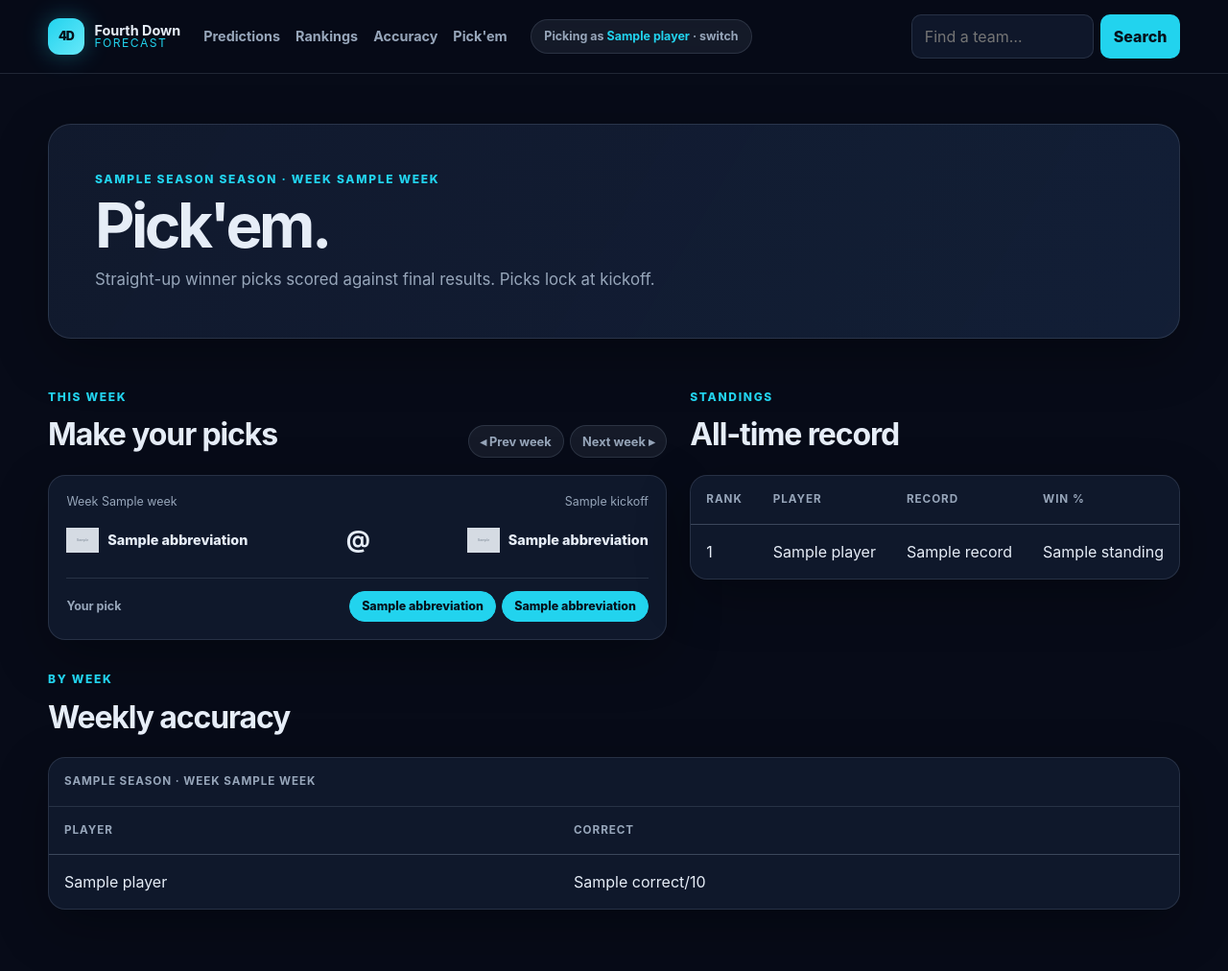
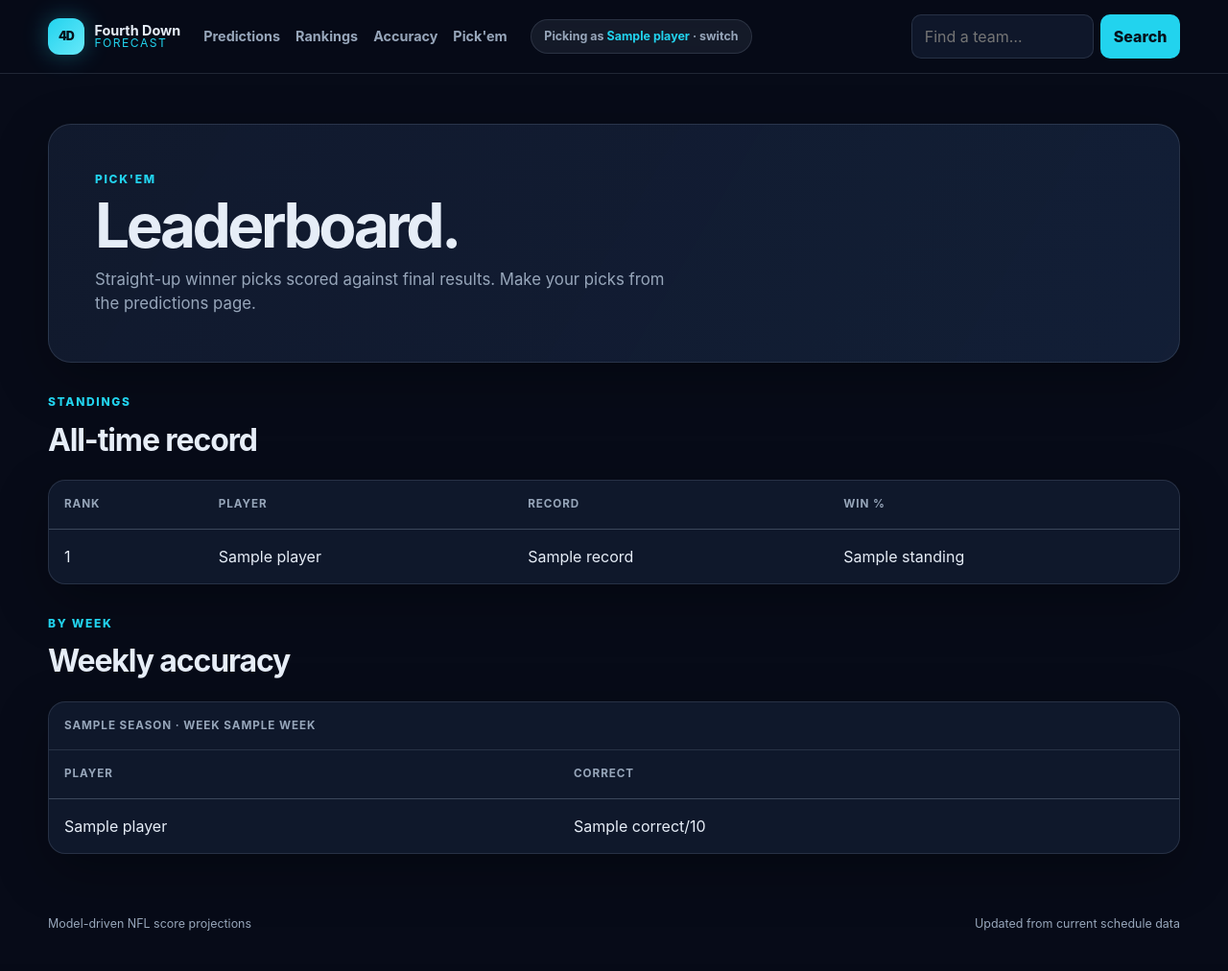
Before and after one commit to chrissmeltzer/nfl-predictor, a FastAPI app: template app/templates/pickem.html in a window 1280 px wide. Shown: the top 1012 px of the page at 96% size. After the commit the page ends 970 px from the top, so only its background shows below. Run offline with FastAPI, Linux system fonts and the light colour scheme; the template is opened without the code that fills it: most values are stand-ins (such as "Sample title", 1, 10 or a date in 2020); grey boxes marked "Sample" are stand-in pictures.

Commit message:
refactor: make the pick'em page a leaderboard-only view
Picking now happens inline on the predictions page, so the pick'em
page no longer needs its own game list, week nav, or pick buttons —
it shows just the all-time standings and weekly-accuracy tables.
Also simplifies the pick submission route to always redirect back to
the predictions page, since that's the only place picks are made
from now, and drops the CSS and template code that only served the
removed UI.

Co-Authored-By: Claude Sonnet 5 <noreply@anthropic.com>

```diff
--- a/app/main.py
+++ b/app/main.py
@@ -584,11 +584,9 @@ def join_submit(request: Request, name: str = Form(...), next: str = Form("/"),
     return response
 
 
-def _pick_redirect_url(return_to: str, week: int, game_id: str, error: str | None = None) -> str:
+def _pick_redirect_url(week: int, game_id: str, error: str | None = None) -> str:
     query = f"week={week}" + (f"&pick_error={error}" if error else "")
-    if return_to == "index":
-        return f"/?{query}#game-{game_id}"
-    return f"/pickem?{query}"
+    return f"/?{query}#game-{game_id}"
 
 
 @app.post("/games/{game_id}/pick")
@@ -597,14 +595,11 @@ def submit_pick(
     game_id: str,
     team_id: str = Form(...),
     week: int = Form(...),
-    return_to: str = Form("pickem"),
     conn=Depends(get_db),
 ):
-    return_to = return_to if return_to == "index" else "pickem"
-
     player = _current_player(request, conn)
     if player is None:
-        next_url = _pick_redirect_url(return_to, week, game_id)
+        next_url = _pick_redirect_url(week, game_id)
         return RedirectResponse(url=f"/join?next={quote(next_url, safe='')}", status_code=303)
 
     game = conn.execute("SELECT * FROM games WHERE id = ?", (game_id,)).fetchone()
@@ -615,11 +610,11 @@ def submit_pick(
         raise HTTPException(status_code=400)
 
     if _pick_locked(game):
-        return RedirectResponse(url=_pick_redirect_url(return_to, week, game_id, error="locked"), status_code=303)
+        return RedirectResponse(url=_pick_redirect_url(week, game_id, error="locked"), status_code=303)
 
     db.upsert_pick(conn, player["id"], game_id, team_id, datetime.now(timezone.utc).isoformat())
     conn.commit()
-    return RedirectResponse(url=_pick_redirect_url(return_to, week, game_id), status_code=303)
+    return RedirectResponse(url=_pick_redirect_url(week, game_id), status_code=303)
 
 
 def _pick_outcome(row) -> str:
@@ -687,39 +682,12 @@ def _build_weekly_breakdown(players, decided_picks) -> list[dict]:
     return breakdown
 
 
-def _pick_view(conn, game, teams, player_pick_team_id: str | None) -> dict:
-    home = teams[game["home_team_id"]]
-    away = teams[game["away_team_id"]]
-    return {
-        "game": game,
-        "home": home,
-        "away": away,
-        "home_logo": _logo_url(home),
-        "away_logo": _logo_url(away),
-        "kickoff": _format_kickoff(game["kickoff_at"]),
-        "actual_winner_team_id": _actual_winner_team_id(game),
-        "player_pick_team_id": player_pick_team_id,
-        "pick_locked": _pick_locked(game),
-    }
-
-
 @app.get("/pickem", response_class=HTMLResponse)
-def pickem_page(request: Request, week: int | None = None, conn=Depends(get_db)):
+def pickem_page(request: Request, conn=Depends(get_db)):
     with httpx.Client(timeout=30, follow_redirects=True) as client:
-        season, current_week = espn.fetch_current_week(client)
+        season, _ = espn.fetch_current_week(client)
         if _is_stale(conn):
             sync.sync_all(conn, client, current_season=season)
-
-    week = week or current_week
-    games = conn.execute(
-        "SELECT * FROM games WHERE season = ? AND week = ? ORDER BY kickoff_at",
-        (season, week),
-    ).fetchall()
-    teams = {row["id"]: row for row in conn.execute("SELECT * FROM teams ORDER BY name").fetchall()}
-
-    player = _current_player(request, conn)
-    picks = db.get_player_picks_for_games(conn, player["id"], [g["id"] for g in games]) if player else {}
-    matchups = [_pick_view(conn, game, teams, picks.get(game["id"])) for game in games]
 
     players = db.get_all_players(conn)
     decided_picks = db.get_decided_picks(conn)
@@ -729,7 +697,5 @@ def pickem_page(request: Request, week: int | None = None, conn=Depends(get_db))
     return templates.TemplateResponse(
         request,
         "pickem.html",
-        _template_context(
-            request, conn, matchups=matchups, week=week, season=season, standings=standings, weekly=weekly
-        ),
+        _template_context(request, conn, standings=standings, weekly=weekly),
     )
--- a/app/static/style.css
+++ b/app/static/style.css
@@ -20,7 +20,6 @@ h1, h2, h3, p { margin-top: 0; } h1 { max-width: 680px; margin-bottom: .7rem; fo
 .hero, .team-hero, .game-hero { display: flex; align-items: center; justify-content: space-between; gap: 2rem; padding: clamp(1.5rem, 4vw, 3rem); margin-bottom: 3rem; overflow: hidden; background: linear-gradient(120deg, rgba(17, 26, 46, .98), rgba(21, 34, 59, .86)); border: 1px solid var(--line); border-radius: 24px; box-shadow: var(--shadow); } .hero-copy { max-width: 620px; margin-bottom: 0; color: var(--muted); font-size: 1.05rem; } .compact-hero { margin-bottom: 1.25rem; }
 .hero-stat { min-width: 130px; padding: 1.2rem; text-align: center; background: rgba(7, 11, 24, .4); border: 1px solid var(--line); border-radius: 18px; } .hero-stat span, .hero-stat small { display: block; color: var(--muted); font-size: .75rem; text-transform: uppercase; letter-spacing: .1em; } .hero-stat strong { display: block; margin: .15rem 0; color: var(--cyan); font-size: 2rem; }
 .section-heading { display: flex; flex-wrap: wrap; justify-content: space-between; align-items: end; gap: .75rem 1rem; margin: 2rem 0 1.1rem; } .section-heading > p { margin: 0; color: var(--muted); font-size: .9rem; }
-.sort-toggle { display: flex; gap: .4rem; } .sort-link { padding: .4rem .75rem; color: var(--muted); font-size: .8rem; font-weight: 700; background: rgba(151, 166, 186, .1); border: 1px solid var(--line); border-radius: 99px; } .sort-link-active { color: #06111c; background: var(--cyan); border-color: var(--cyan); }
 .matchup-grid { display: grid; grid-template-columns: repeat(2, minmax(0, 1fr)); gap: 1rem; } .matchup-card, .detail-card, .metric-card, .schedule-card, .empty-state, .analysis-box { background: rgba(17, 26, 46, .9); border: 1px solid var(--line); border-radius: 18px; box-shadow: var(--shadow); } .matchup-card { padding: 1.15rem; }
 .card-meta, .pick-line, .probability-row, .probability-label, .card-footer-row { display: flex; justify-content: space-between; gap: .7rem; align-items: center; } .card-meta, .card-meta time { color: var(--muted); font-size: .78rem; }
 .teams-row { display: grid; grid-template-columns: 1fr auto 1fr; gap: .75rem; align-items: center; padding: 1rem 0; } .team-lockup { display: flex; align-items: center; gap: .55rem; font-size: .9rem; font-weight: 800; } .team-lockup-right { justify-content: flex-end; text-align: right; } .team-logo { flex: 0 0 auto; width: 34px; height: 34px; object-fit: contain; } .team-logo-xl { width: 82px; height: 82px; } .score-prediction { text-align: center; } .score-prediction strong { display: block; font-size: 1.55rem; letter-spacing: -.05em; } .score-prediction small { padding-inline: .25rem; color: var(--muted); } .score-prediction span { color: var(--muted); font-size: .7rem; font-weight: 700; text-transform: uppercase; letter-spacing: .08em; }
@@ -80,7 +79,7 @@ h1, h2, h3, p { margin-top: 0; } h1 { max-width: 680px; margin-bottom: .7rem; fo
 #rankings-table th[data-sort] { cursor: pointer; user-select: none; } #rankings-table th[data-sort]:hover { color: var(--cyan); }
 .metric-card { padding: 1.2rem; } .metric-card span { display: block; color: var(--muted); font-size: .77rem; font-weight: 800; text-transform: uppercase; letter-spacing: .08em; } .metric-card strong { display: block; margin-top: .3rem; color: var(--cyan); font-size: 2rem; } .table-wrap { overflow-x: auto; border: 1px solid var(--line); border-radius: 18px; background: rgba(17, 26, 46, .9); box-shadow: var(--shadow); } table { width: 100%; border-collapse: collapse; } th, td { padding: 1rem; text-align: left; border-bottom: 1px solid var(--line); white-space: nowrap; } th { color: var(--muted); font-size: .73rem; letter-spacing: .08em; text-transform: uppercase; } tr:last-child td { border-bottom: 0; }
 .notice, .empty-state { padding: 1.25rem; } .notice { color: #fcd34d; background: rgba(252, 211, 77, .08); border: 1px solid rgba(252, 211, 77, .22); border-radius: 14px; } .empty-state { text-align: center; color: var(--muted); } .empty-state h2 { color: var(--text); } .site-footer { display: flex; justify-content: space-between; gap: 1rem; padding-bottom: 2rem; color: var(--muted); font-size: .78rem; } .sr-only { position: absolute; width: 1px; height: 1px; padding: 0; margin: -1px; overflow: hidden; clip: rect(0,0,0,0); white-space: nowrap; border: 0; }
-@media (max-width: 800px) { .header-inner { flex-wrap: wrap; padding-block: .75rem; gap: .8rem; } nav { order: 3; width: 100%; } .team-search { margin-left: auto; } .team-search input { width: 145px; } .matchup-grid, .detail-grid, .metric-grid, .pickem-layout { grid-template-columns: 1fr; } .pickem-sidebar { position: static; } .schedule-card { grid-template-columns: 60px 1fr 28px; } .schedule-score, .schedule-probability { grid-column: 2; } .game-hero { gap: .8rem; padding-inline: 1rem; } .game-team { min-width: 0; font-size: .78rem; } .team-logo-xl { width: 58px; height: 58px; } .game-score { min-width: 0; } .injury-grid { grid-template-columns: 1fr; } }
+@media (max-width: 800px) { .header-inner { flex-wrap: wrap; padding-block: .75rem; gap: .8rem; } nav { order: 3; width: 100%; } .team-search { margin-left: auto; } .team-search input { width: 145px; } .matchup-grid, .detail-grid, .metric-grid { grid-template-columns: 1fr; } .schedule-card { grid-template-columns: 60px 1fr 28px; } .schedule-score, .schedule-probability { grid-column: 2; } .game-hero { gap: .8rem; padding-inline: 1rem; } .game-team { min-width: 0; font-size: .78rem; } .team-logo-xl { width: 58px; height: 58px; } .game-score { min-width: 0; } .injury-grid { grid-template-columns: 1fr; } }
 @media (max-width: 540px) { .shell { width: min(100% - 1.25rem, 1180px); } main { padding-top: 2rem; } .hero, .team-hero { align-items: flex-start; flex-direction: column; margin-bottom: 2rem; } .team-hero .hero-stat { align-self: stretch; } .hero-stat { width: 100%; } .team-search { width: 100%; margin-left: 0; } .team-search input { width: 100%; } .site-footer { flex-direction: column; } .score-prediction strong { font-size: 1.25rem; } .card-footer-row { flex-direction: column; align-items: flex-start; gap: .4rem; } }
 @media (prefers-reduced-motion: reduce) { *, *::before, *::after { scroll-behavior: auto !important; transition-duration: .01ms !important; animation-duration: .01ms !important; } }
 
@@ -94,12 +93,6 @@ h1, h2, h3, p { margin-top: 0; } h1 { max-width: 680px; margin-bottom: .7rem; fo
 
 .week-table { margin-top: 1rem; }
 
-.pickem-layout { display: grid; grid-template-columns: 2fr 1fr; gap: 1.5rem; align-items: start; margin-bottom: 1rem; }
-.pickem-sidebar { position: sticky; top: 1rem; }
-.pickem-list { display: grid; gap: .75rem; }
-.pickem-row { padding: 1.15rem; }
-.pickem-row .teams-row { padding: .7rem 0; }
-
 .section-heading-controls { display: flex; align-items: center; gap: 1rem; }
 .switch-field { display: flex; align-items: center; gap: .55rem; color: var(--muted); font-size: .82rem; font-weight: 700; cursor: pointer; }
 .switch { position: relative; display: inline-block; width: 38px; height: 22px; flex: 0 0 auto; }
--- a/app/templates/index.html
+++ b/app/templates/index.html
@@ -99,13 +99,11 @@
         <form method="post" action="/games/{{ matchup.game.id }}/pick">
           <input type="hidden" name="team_id" value="{{ matchup.away.id }}">
           <input type="hidden" name="week" value="{{ week }}">
-          <input type="hidden" name="return_to" value="index">
           <button type="submit" class="pick-btn{{ ' pick-btn-active' if matchup.player_pick_team_id == matchup.away.id else '' }}">{{ matchup.away.abbreviation }}</button>
         </form>
         <form method="post" action="/games/{{ matchup.game.id }}/pick">
           <input type="hidden" name="team_id" value="{{ matchup.home.id }}">
           <input type="hidden" name="week" value="{{ week }}">
-          <input type="hidden" name="return_to" value="index">
           <button type="submit" class="pick-btn{{ ' pick-btn-active' if matchup.player_pick_team_id == matchup.home.id else '' }}">{{ matchup.home.abbreviation }}</button>
         </form>
       </div>
--- a/app/templates/pickem.html
+++ b/app/templates/pickem.html
@@ -3,87 +3,12 @@
 {% block content %}
 <section class="hero compact-hero">
   <div>
-    <p class="eyebrow">{{ season }} season · Week {{ week }}</p>
-    <h1>Pick'em.</h1>
-    <p class="hero-copy">Straight-up winner picks scored against final results. Picks lock at kickoff.</p>
+    <p class="eyebrow">Pick'em</p>
+    <h1>Leaderboard.</h1>
+    <p class="hero-copy">Straight-up winner picks scored against final results. Make your picks from the predictions page.</p>
   </div>
 </section>
 
-{% if request.query_params.get('pick_error') == 'locked' %}
-<p class="notice">That game has already started — picks are locked.</p>
-{% endif %}
-
-<div class="pickem-layout">
-  <div>
-    <section class="section-heading">
-      <div><p class="eyebrow">This week</p><h2>Make your picks</h2></div>
-      <div class="sort-toggle">
-        <a href="?week={{ week - 1 }}" class="sort-link">◂ Prev week</a>
-        <a href="?week={{ week + 1 }}" class="sort-link">Next week ▸</a>
-      </div>
-    </section>
-
-    {% if matchups %}
-    <div class="pickem-list">
-      {% for matchup in matchups %}
-      <article class="matchup-card pickem-row">
-        <div class="card-meta"><span>Week {{ matchup.game.week }}</span><time>{{ matchup.kickoff }}</time></div>
-        <div class="teams-row">
-          <a href="/teams/{{ matchup.away.id }}" class="team-lockup">
-            <img src="{{ matchup.away_logo }}" alt="{{ matchup.away.name }} logo" class="team-logo">
-            <span>{{ matchup.away.abbreviation }}</span>
-          </a>
-          <div class="score-prediction">
-            {% if matchup.game.status == 'final' %}
-            <strong>{{ matchup.game.away_score }}<small>–</small>{{ matchup.game.home_score }}</strong><span>Final</span>
-            {% else %}
-            <strong>@</strong>
-            {% endif %}
-          </div>
-          <a href="/teams/{{ matchup.home.id }}" class="team-lockup team-lockup-right">
-            <img src="{{ matchup.home_logo }}" alt="{{ matchup.home.name }} logo" class="team-logo">
-            <span>{{ matchup.home.abbreviation }}</span>
-          </a>
-        </div>
-        <div class="pick-row">
-          <span class="pick-row-label">Your pick</span>
-          {% if matchup.pick_locked %}
-          <span class="pick-locked">
-            {% if matchup.player_pick_team_id == matchup.away.id %}{{ matchup.away.abbreviation }}
-            {% elif matchup.player_pick_team_id == matchup.home.id %}{{ matchup.home.abbreviation }}
-            {% else %}No pick{% endif %}
-            {% if matchup.game.status == 'final' and matchup.player_pick_team_id %}
-              {% if matchup.actual_winner_team_id is none %}
-              <span class="pick-result pick-push">Push</span>
-              {% else %}
-              <span class="pick-result {{ 'pick-correct' if matchup.player_pick_team_id == matchup.actual_winner_team_id else 'pick-incorrect' }}">{{ '✓' if matchup.player_pick_team_id == matchup.actual_winner_team_id else '✗' }}</span>
-              {% endif %}
-            {% endif %}
-          </span>
-          {% else %}
-          <div class="pick-buttons">
-            <form method="post" action="/games/{{ matchup.game.id }}/pick">
-              <input type="hidden" name="team_id" value="{{ matchup.away.id }}">
-              <input type="hidden" name="week" value="{{ week }}">
-              <button type="submit" class="pick-btn{{ ' pick-btn-active' if matchup.player_pick_team_id == matchup.away.id else '' }}">{{ matchup.away.abbreviation }}</button>
-            </form>
-            <form method="post" action="/games/{{ matchup.game.id }}/pick">
-              <input type="hidden" name="team_id" value="{{ matchup.home.id }}">
-              <input type="hidden" name="week" value="{{ week }}">
-              <button type="submit" class="pick-btn{{ ' pick-btn-active' if matchup.player_pick_team_id == matchup.home.id else '' }}">{{ matchup.home.abbreviation }}</button>
-            </form>
-          </div>
-          {% endif %}
-        </div>
-      </article>
-      {% endfor %}
-    </div>
-    {% else %}
-    <section class="empty-state"><h2>No games are available for this week.</h2></section>
-    {% endif %}
-  </div>
-
-  <aside class="pickem-sidebar">
 <section class="section-heading"><div><p class="eyebrow">Standings</p><h2>All-time record</h2></div></section>
 {% if standings %}
 <div class="table-wrap">
@@ -106,8 +31,6 @@
 {% else %}
 <section class="empty-state"><h2>No one has joined the pick'em pool yet.</h2><p>Set your name from any page and start picking games to appear here.</p></section>
 {% endif %}
-  </aside>
-</div>
 
 {% if weekly %}
 <section class="section-heading"><div><p class="eyebrow">By week</p><h2>Weekly accuracy</h2></div></section>
```
Also changed, not shown: tests/test_picks.py (+19 -54 lines). Lines whose indentation alone changed are shown as unchanged.
